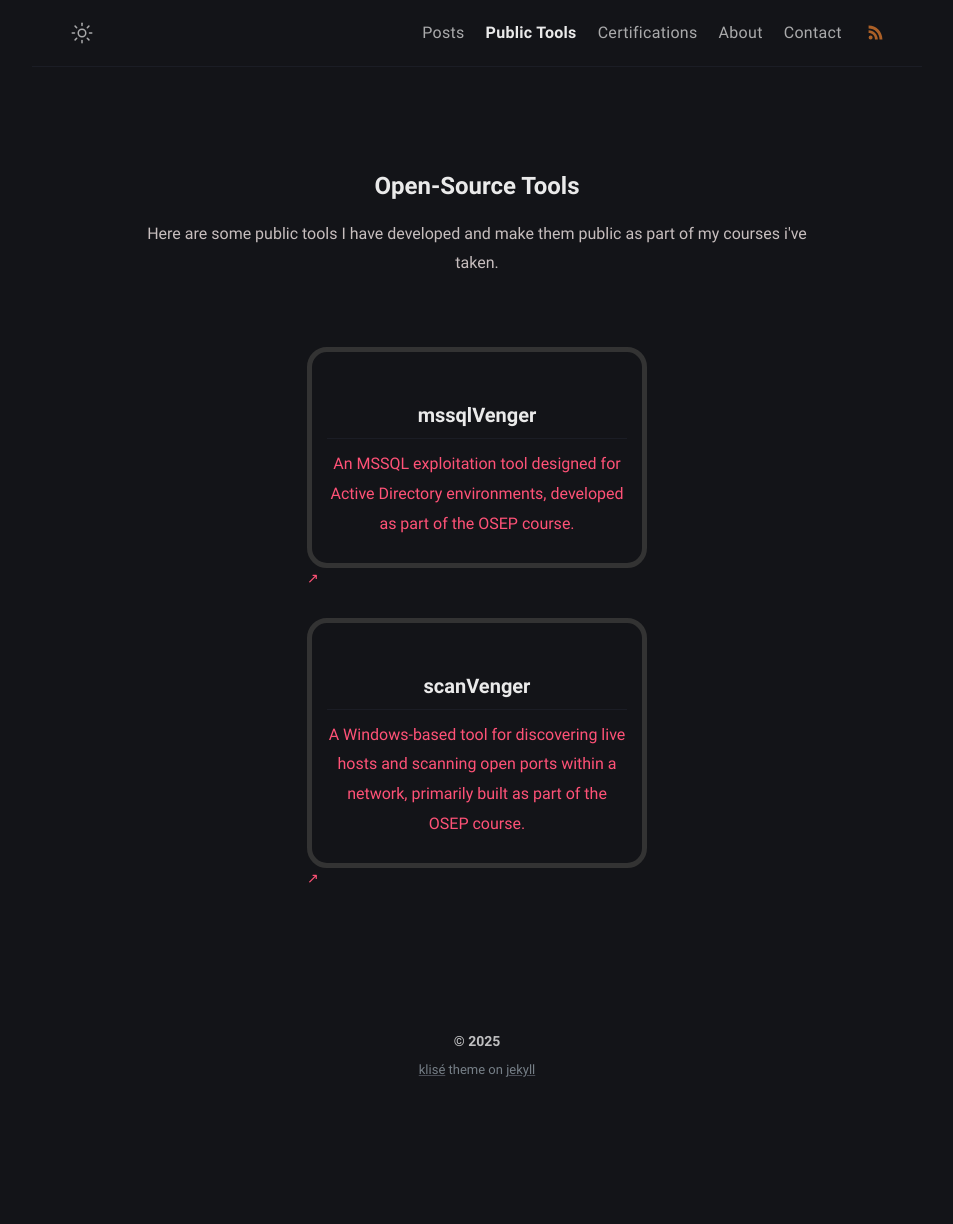
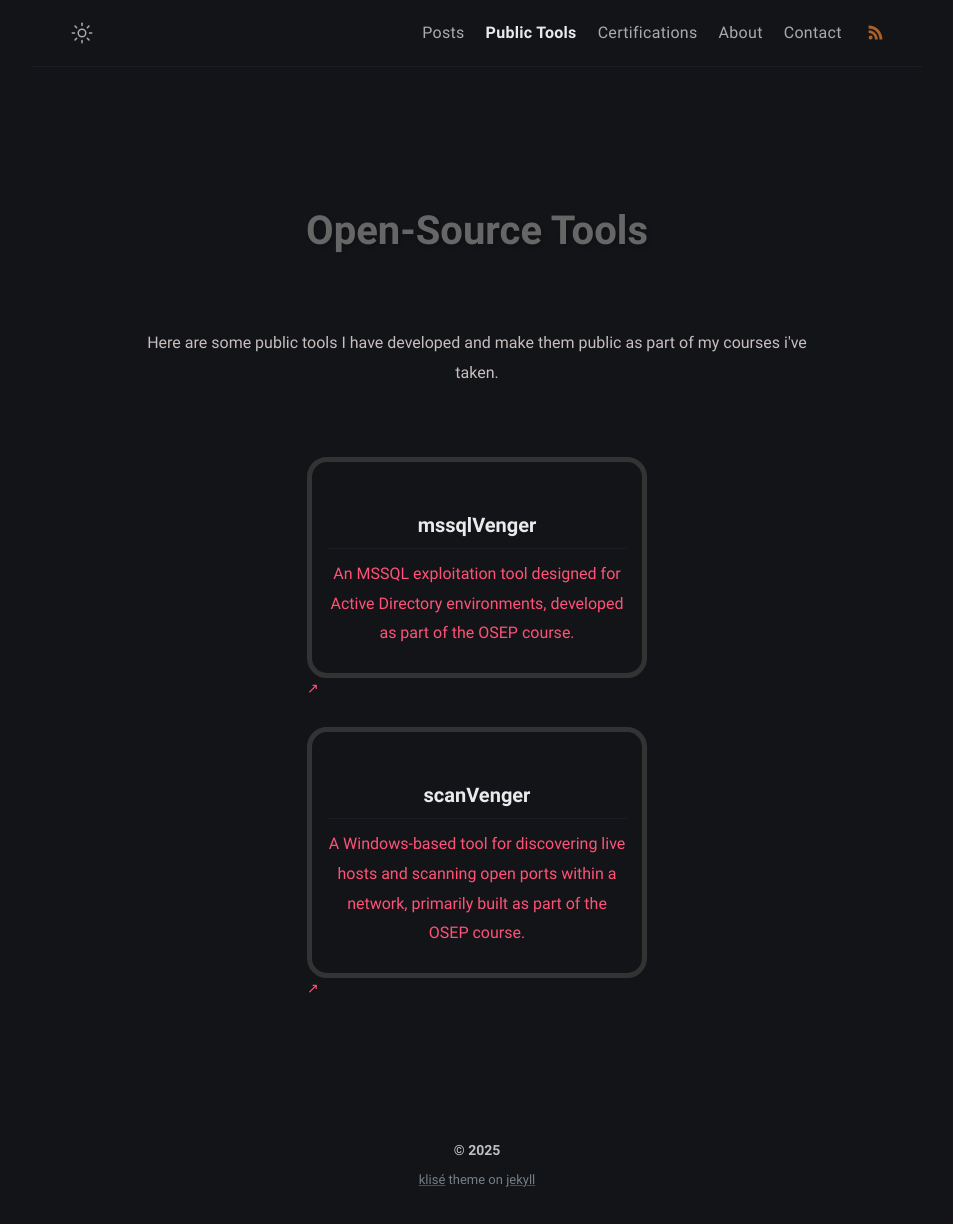
Before and after one commit to Extravenger/extravenger.github.io, a Jekyll site: the page built from pubtools.md, in a window 1280 px wide. Shown: the whole page, without its empty margins (163-1116 px from the left). Built offline with Jekyll 4.4.1, drawn with Linux system fonts in a browser that asks for light colours; before the commit the page ends 1114 px from its top, so only the background shows below that.

Commit message:
Update pubtools.md

```diff
--- a/pubtools.md
+++ b/pubtools.md
@@ -5,7 +5,7 @@ permalink: /tools/
 ---
 
 <div style="text-align: center;">
-  <h1 class="tools-title">Open-Source Tools</h1>
+  <h2 class="certs-title">Open-Source Tools</h2>
   <p class="tools-note">Here are some public tools I have developed and make them public as part of my courses i've taken.</p>
 </div>
 <br>
```
